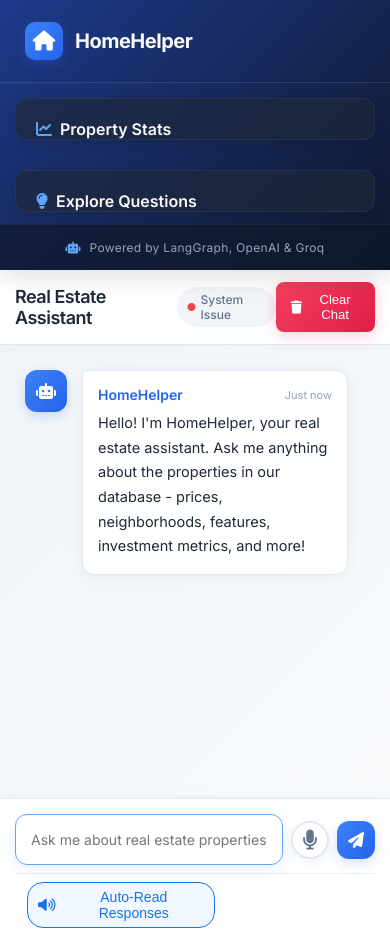
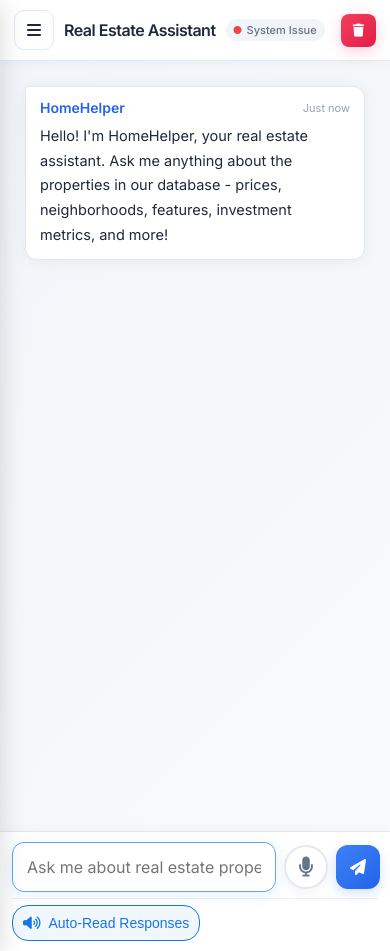
Before and after one commit to Saifulislamsayem19/LLM-Driven-RealEstate-Voice-Agent, a FastAPI app: page / in a window 390 px wide. Run offline with FastAPI, Linux system fonts and the light colour scheme; parts of the project's set-up code (start-up, migrations or seed data) failed here and were passed over; some libraries are stand-ins or nearby versions.

Commit message:
Make the UI responsive: mobile drawer, dynamic viewport, touch targets
Tested in Edge at 1920, 1366, 768, 390, 360 and phone landscape. On both
phone sizes the message box was pushed off-screen, so nothing could be
typed.

- Below 768px (and on short landscape screens) the sidebar becomes a
  slide-out drawer opened from a menu button, with a backdrop, Escape to
  close, and aria-expanded state.
- Use 100dvh so the browser's address bar no longer hides the input.
- Wide property tables scroll inside the message bubble instead of
  overflowing the page.
- Input text is 16px on phones (smaller makes iOS Safari zoom on focus),
  respects the iPhone safe area, and no longer auto-focuses on touch
  devices (which popped the keyboard open on load).
- Buttons are at least 36-44px; the mic button no longer shrinks.
- Add viewport-fit and theme-color meta tags, aria-labels on icon
  buttons, and maxlength on the message input.

```diff
--- a/static/script.js
+++ b/static/script.js
@@ -277,14 +277,28 @@ document.addEventListener('DOMContentLoaded', function() {
         this.style.height = (this.scrollHeight > maxHeight ? maxHeight : this.scrollHeight) + 'px';
     });
 
-    // Focus input on page load
-    userInput.focus();
+    // Focus input on page load (not on touch devices, where it would pop up the keyboard)
+    if (!window.matchMedia('(pointer: coarse)').matches) {
+        userInput.focus();
+    }
 
     clearButton.addEventListener('click', clearChat);
+
+    // Sidebar drawer (small screens)
+    function setSidebarOpen(open) {
+        document.body.classList.toggle('sidebar-open', open);
+        menuButton.setAttribute('aria-expanded', String(open));
+    }
+    menuButton.addEventListener('click', () => setSidebarOpen(!document.body.classList.contains('sidebar-open')));
+    sidebarBackdrop.addEventListener('click', () => setSidebarOpen(false));
+    document.addEventListener('keydown', e => {
+        if (e.key === 'Escape') setSidebarOpen(false);
+    });
 
     // Suggestion buttons
     suggestionButtons.forEach(button => {
         button.addEventListener('click', function() {
+            setSidebarOpen(false);
             const query = this.getAttribute('data-query');
             userInput.value = query;
             userInput.dispatchEvent(new Event('input')); // Trigger height adjustment
--- a/static/styles.css
+++ b/static/styles.css
@@ -10,6 +10,7 @@ body {
     background-color: #f8fafc;
     color: #1e293b;
     height: 100vh;
+    height: 100dvh; /* visible height on mobile browsers (excludes the address bar) */
     overflow: hidden;
 }
 
@@ -17,6 +18,7 @@ body {
 .app-container {
     display: flex;
     height: 100vh;
+    height: 100dvh;
     width: 100%;
 }
 
@@ -216,6 +218,25 @@ body {
     flex-direction: column;
     background-color: #f8fafc;
     position: relative;
+    min-width: 0;  /* let wide content scroll instead of stretching the layout */
+    min-height: 0;
+}
+
+.menu-btn {
+    display: none;
+    width: 40px;
+    height: 40px;
+    border: 1px solid #e2e8f0;
+    border-radius: 10px;
+    background: #fff;
+    color: #1e293b;
+    font-size: 16px;
+    cursor: pointer;
+    flex-shrink: 0;
+}
+
+.sidebar-backdrop {
+    display: none;
 }
 
 /* Chat Header */
@@ -508,6 +529,7 @@ body {
 /* Voice Recording UI */
 .voice-btn {
     position: relative;
+    flex-shrink: 0;
     width: 48px;
     height: 48px;
     border-radius: 50%;
@@ -655,6 +677,7 @@ body {
     align-items: center;
     gap: 8px;
     padding: 6px 10px;
+    min-height: 36px;
     border-radius: 16px;
     border: 1px solid #ddd;
     background: none;
@@ -689,8 +712,8 @@ body {
 }
 
 .play-pause-btn {
-    width: 28px;
-    height: 28px;
+    width: 36px;
+    height: 36px;
     border-radius: 50%;
     background-color: #1a73e8;
     color: white;
@@ -984,77 +1007,151 @@ body {
     }
 }
 
-@media (max-width: 768px) {
-    .app-container {
-        flex-direction: column;
+/* Wide tables in bot replies scroll sideways inside the bubble */
+.table-scroll {
+    overflow-x: auto;
+    -webkit-overflow-scrolling: touch;
+    max-width: 100%;
+    margin: 15px 0;
+}
+
+.table-scroll table {
+    margin: 0;
+    min-width: 100%;
+    width: max-content;
+}
+
+.message-body th,
+.message-body td {
+    white-space: nowrap;
+}
+
+/* Tablets, phones, and short landscape phones: sidebar becomes a slide-out drawer */
+@media (max-width: 768px), (max-height: 500px) and (orientation: landscape) {
+    .menu-btn {
+        display: inline-flex;
+        align-items: center;
+        justify-content: center;
     }
 
     .sidebar {
-        width: 100%;
-        height: auto;
-        max-height: 270px;
+        position: fixed;
+        top: 0;
+        bottom: 0;
+        left: 0;
+        width: min(85vw, 320px);
+        z-index: 30;
+        transform: translateX(-100%);
+        transition: transform 0.25s ease;
+        padding-left: env(safe-area-inset-left);
     }
 
-    .sidebar-content {
-        display: flex;
-        flex-direction: row;
-        gap: 15px;
-        padding: 15px;
+    .sidebar-open .sidebar {
+        transform: translateX(0);
     }
 
-    .stats-container, .suggestion-container {
-        flex: 1;
-        margin-bottom: 0;
-        max-height: 190px;
-        overflow-y: auto;
+    .sidebar-backdrop {
+        display: block;
+        position: fixed;
+        inset: 0;
+        z-index: 25;
+        background: rgba(15, 23, 42, 0.45);
+        opacity: 0;
+        pointer-events: none;
+        transition: opacity 0.25s ease;
+    }
+
+    .sidebar-open .sidebar-backdrop {
+        opacity: 1;
+        pointer-events: auto;
+    }
+
+    .chat-header {
+        padding: 10px 14px;
+        gap: 10px;
+    }
+
+    .header-left {
+        gap: 10px;
+        min-width: 0;
+    }
+
+    .chat-header h2 {
+        font-size: 16px;
+        white-space: nowrap;
+        overflow: hidden;
+        text-overflow: ellipsis;
+    }
+
+    .chat-container {
+        padding: 16px 12px;
+    }
+
+    .messages {
+        gap: 16px;
     }
 
     .message {
-        max-width: 90%;
+        max-width: 100%;
+    }
+
+    .message-avatar {
+        width: 32px;
+        height: 32px;
+        border-radius: 10px;
+        margin-right: 8px;
+        font-size: 13px;
+    }
+
+    .message.user .message-avatar {
+        margin-left: 8px;
+    }
+
+    .message-content {
+        padding: 12px 14px;
+        min-width: 0;
+    }
+
+    .input-container {
+        padding: 10px 12px;
+        padding-bottom: max(10px, env(safe-area-inset-bottom));
+    }
+
+    #user-input {
+        font-size: 16px; /* below 16px, iOS Safari zooms in on focus */
+        padding: 12px 14px;
+    }
+
+    .voice-controls {
+        margin-top: 6px;
+        padding: 6px 0 0;
     }
 }
 
+/* Phones */
 @media (max-width: 576px) {
-    .sidebar-content {
-        flex-direction: column;
-        max-height: 250px;
+    .clear-btn {
+        padding: 10px 12px;
     }
 
-    .stats-container {
-        margin-bottom: 15px;
+    .clear-btn .btn-label {
+        display: none;
     }
 
-    .stat-card {
-        padding: 10px;
+    .status-badge {
+        padding: 4px 8px;
+        font-size: 11px;
+        white-space: nowrap;
     }
 
-    .stat-value {
-        font-size: 16px;
+    .message-avatar {
+        display: none; /* more room for text; names in the bubble header identify the sender */
     }
 
-    .message {
-        max-width: 95%;
-    }
-
-    .chat-header {
-        padding: 12px 15px;
-    }
-
-    .message-content {
-        padding: 15px;
-    }
-
-    .input-container {
-        padding: 15px;
-    }
-
-    #user-input {
-        padding: 14px 50px 14px 15px;
-    }
-
-    .send-btn {
-        width: 38px;
-        height: 38px;
+    .send-btn,
+    .voice-btn {
+        width: 44px;
+        height: 44px;
     }
 }
 
@@ -1085,16 +1182,6 @@ body {
 @media (max-width: 576px) {
     .input-wrapper {
         gap: 8px;
-    }
-
-    #user-input {
-        padding: 14px 15px;
-    }
-
-    .voice-btn,
-    .send-btn {
-        width: 38px;
-        height: 38px;
     }
 }
 
--- a/templates/index.html
+++ b/templates/index.html
@@ -2,7 +2,8 @@
 <html lang="en">
 <head>
     <meta charset="UTF-8">
-    <meta name="viewport" content="width=device-width, initial-scale=1.0">
+    <meta name="viewport" content="width=device-width, initial-scale=1.0, viewport-fit=cover">
+    <meta name="theme-color" content="#1e3a8a">
     <title>HomeHelper - Real Estate Assistant</title>
     <link rel="stylesheet" href="/static/styles.css">
     <link rel="stylesheet" href="https://cdnjs.cloudflare.com/ajax/libs/font-awesome/6.4.0/css/all.min.css" integrity="sha512-iecdLmaskl7CVkqkXNQ/ZH/XLlvWZOJyj7Yy7tcenmpD1ypASozpmT/E0iPtmFIB46ZmdtAc9eNBvH0H/ZpiBw==" crossorigin="anonymous" referrerpolicy="no-referrer">
@@ -12,7 +13,7 @@
 <body>
     <div class="app-container">
         <!-- Sidebar -->
-        <div class="sidebar">
+        <div class="sidebar" id="sidebar">
             <div class="logo-container">
                 <div class="logo-icon">
                     <i class="fas fa-home"></i>
@@ -76,12 +77,16 @@
                 <span><i class="fas fa-robot"></i> Powered by LangGraph, OpenAI & Groq</span>
             </div>
         </div>
+        <div class="sidebar-backdrop" id="sidebar-backdrop"></div>
 
         <!-- Main Content -->
         <div class="main-content">
             <!-- Chat Header -->
             <div class="chat-header">
                 <div class="header-left">
+                    <button id="menu-btn" class="menu-btn" aria-label="Show property stats and suggestions" aria-controls="sidebar" aria-expanded="false">
+                        <i class="fas fa-bars"></i>
+                    </button>
                     <h2>Real Estate Assistant</h2>
                     <span class="status-badge" id="status-badge">
                         <i class="fas fa-circle"></i>
@@ -89,8 +94,8 @@
                     </span>
                 </div>
                 <div class="chat-tools">
-                    <button id="clear-chat" class="clear-btn">
-                        <i class="fas fa-trash"></i> Clear Chat
+                    <button id="clear-chat" class="clear-btn" aria-label="Clear chat">
+                        <i class="fas fa-trash"></i> <span class="btn-label">Clear Chat</span>
                     </button>
                 </div>
             </div>
@@ -118,11 +123,11 @@
             <!-- Input Area -->
             <div class="input-container">
                 <div class="input-wrapper">
-                    <input type="text" id="user-input" placeholder="Ask me about real estate properties...">
+                    <input type="text" id="user-input" placeholder="Ask me about real estate properties..." maxlength="2000" autocomplete="off" aria-label="Message">
                     <button id="voice-btn" class="voice-btn" title="Voice Input">
                         <i class="fas fa-microphone"></i>
                     </button>
-                    <button id="send-btn" class="send-btn">
+                    <button id="send-btn" class="send-btn" aria-label="Send">
                         <i class="fas fa-paper-plane"></i>
                     </button>
                 </div>
@@ -132,7 +137,7 @@
                         <span>Auto-Read Responses</span>
                     </button>
                     <div id="audio-player-container" class="audio-player-container hidden">
-                        <button id="play-pause-btn" class="play-pause-btn">
+                        <button id="play-pause-btn" class="play-pause-btn" aria-label="Play or pause">
                             <i class="fas fa-play"></i>
                         </button>
                         <div class="progress-container">
```
